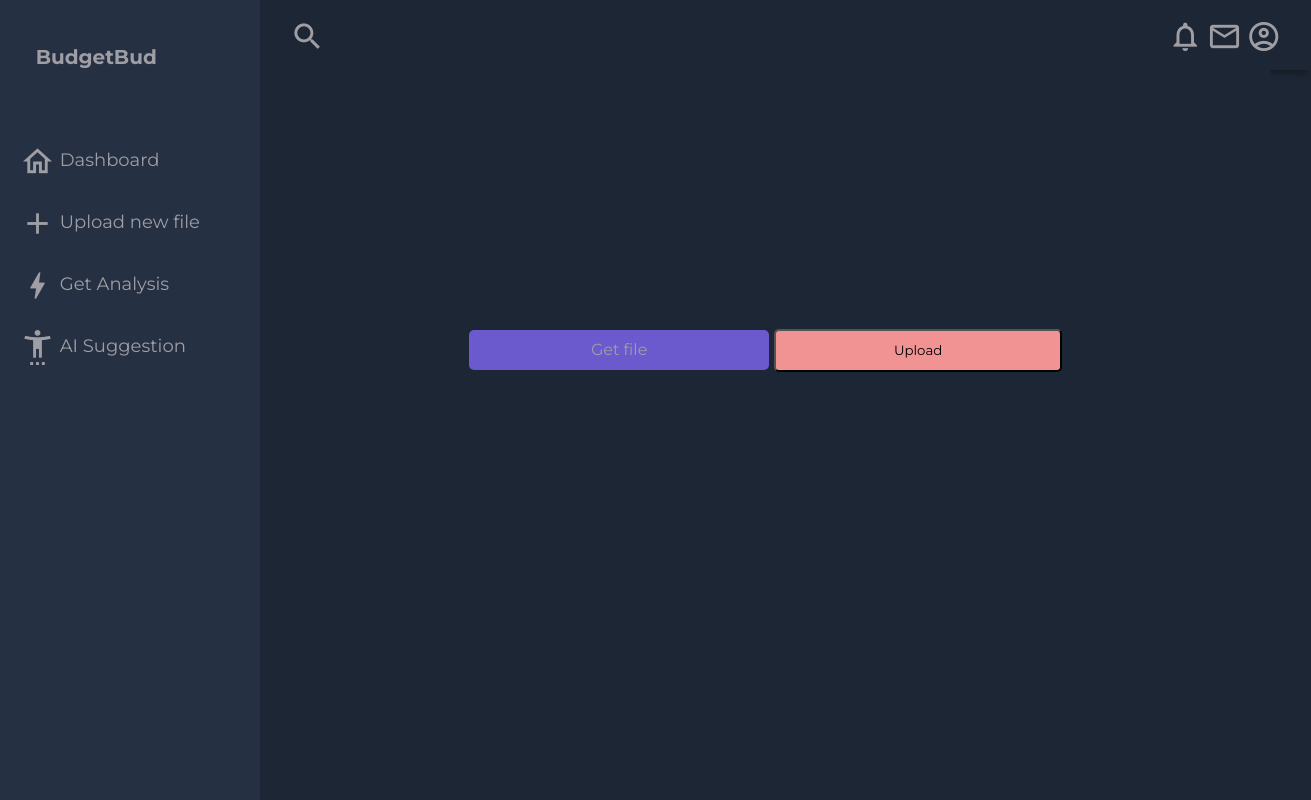
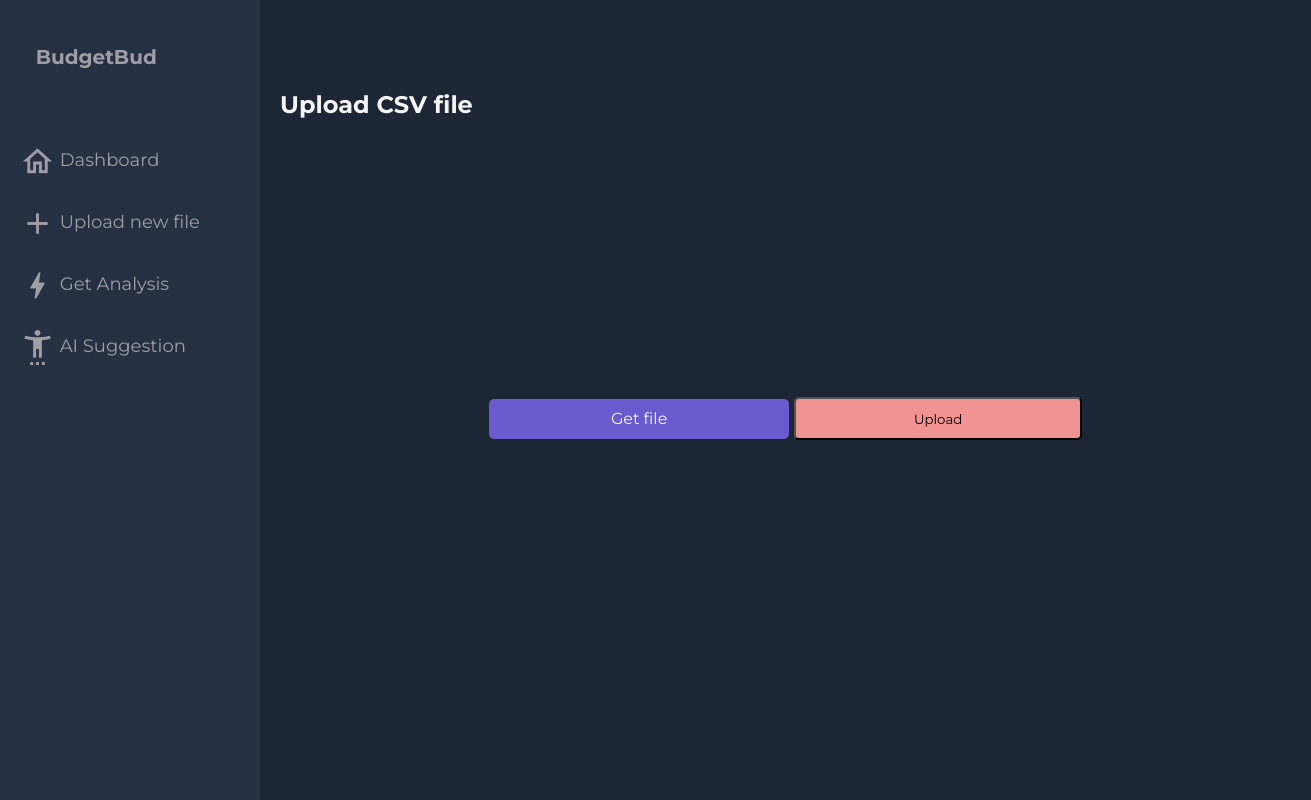
Before and after one commit to amanparasher/BudgetBud, a plain HTML site: page templates/upload.html in a window 1280 px wide. Shown: the whole page, 1311 px wide, since content can reach past the window. Drawn offline with nearby package versions, Linux system fonts and the light colour scheme.

Commit message:
minor changes

```diff
--- a/templates/upload.html
+++ b/templates/upload.html
@@ -77,19 +77,18 @@
     <div class="grid-container">
 
       <!-- Header -->
-      <header class="header">
-        <div class="menu-icon" onclick="openSidebar()">
-          <span class="material-icons-outlined">menu</span>
-        </div>
-        <div class="header-left">
-          <span class="material-icons-outlined">search</span>
-        </div>
-        <div class="header-right">
-          <span class="material-icons-outlined">notifications</span>
-          <span class="material-icons-outlined">email</span>
-          <span class="material-icons-outlined">account_circle</span>
-        </div>
-      </header>
+<!--      <header class="header">-->
+<!--        <div class="menu-icon" onclick="openSidebar()">-->
+<!--          <span class="material-icons-outlined">menu</span>-->
+<!--        </div>-->
+<!--        <div class="header-left">-->
+<!--        </div>-->
+<!--        <div class="header-right">-->
+<!--          <span class="material-icons-outlined">notifications</span>-->
+<!--          <span class="material-icons-outlined">email</span>-->
+<!--          <span class="material-icons-outlined">account_circle</span>-->
+<!--        </div>-->
+<!--      </header>-->
       <!-- End Header -->
 
       <!-- Sidebar -->
@@ -134,15 +133,19 @@
         </ul>
       </aside>
 
+      <main class="main-container">
+        <div class="main-title">
+            <h2>Upload CSV file</h2>
+        </div>
+
         <div class="bbody">
           <form  method="post" enctype="multipart/form-data">
               <label class="llabel"><input class="iinput" type="file" name="file" id="csvFileInput" accept=".csv">Get file</label>
           </form>
           <button type="button" class="boat" onclick="uploadFile()">Upload</button>
         </div>
-
-
     </div>
+    </main>
 
     <!-- Scripts -->
 
```
Also changed, not shown: templates/admin.html (+12 -13 lines), templates/chatbot.html (+12 -13 lines). Lines whose indentation alone changed are shown as unchanged.
